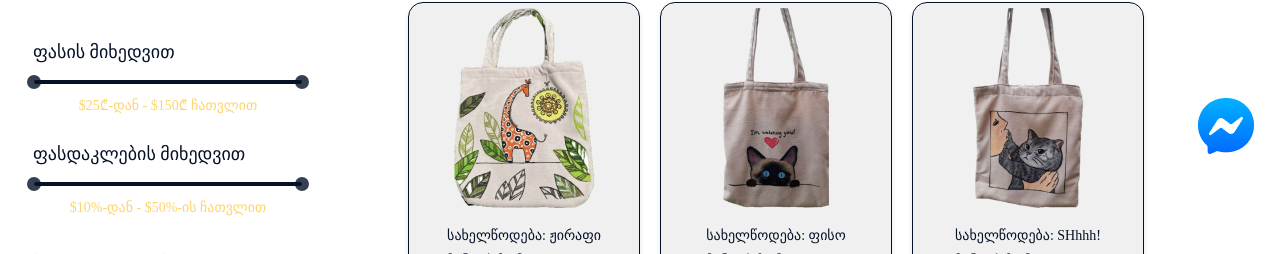
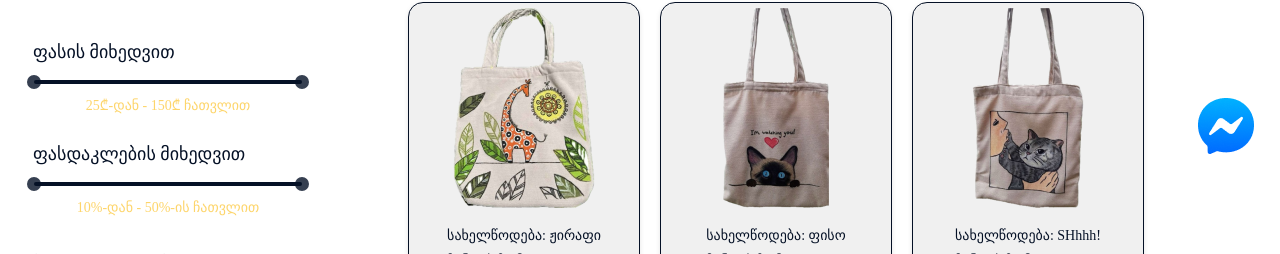
Before and after one commit to Anniq26/Project, a React (Create React App) app in the folder my-app/: page /collections in a window 1280 px wide. Shown: the part 546-800 px from the top of the page. Built offline with nearby package versions, Linux system fonts and the light colour scheme.

Commit message:
pricefilter corrected

```diff
--- a/my-app/src/components/PriceFilter.jsx
+++ b/my-app/src/components/PriceFilter.jsx
@@ -34,7 +34,7 @@ const PriceFilter = ({ filter }) => {
         ]}
       />
 
-      <p className={styles.pricefilterrange}> ${priceRange[0]}{text1} - ${priceRange[1]}{text2}</p>
+      <p className={styles.pricefilterrange}> {priceRange[0]}{text1} - {priceRange[1]}{text2}</p>
     </div>
   );
 };
```
